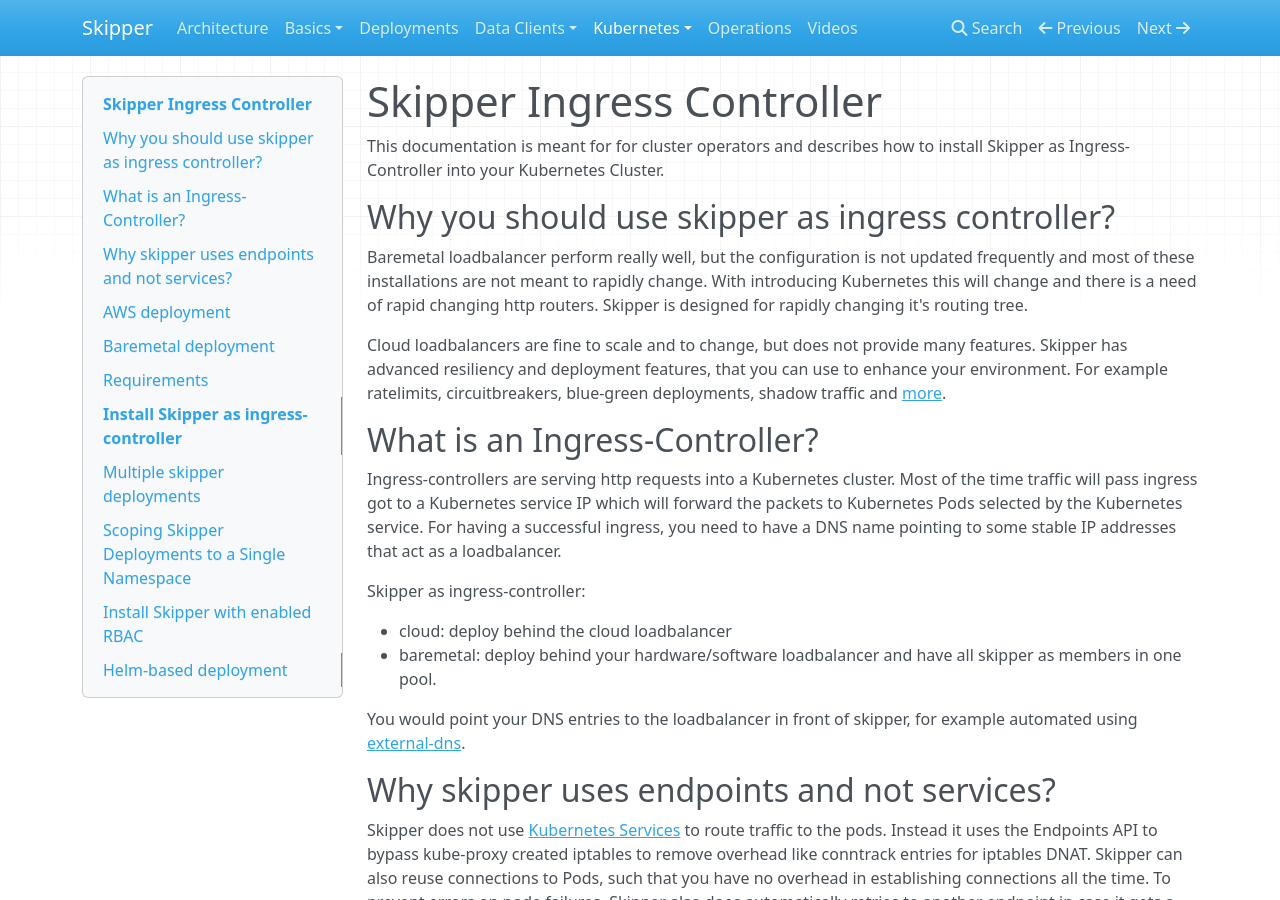
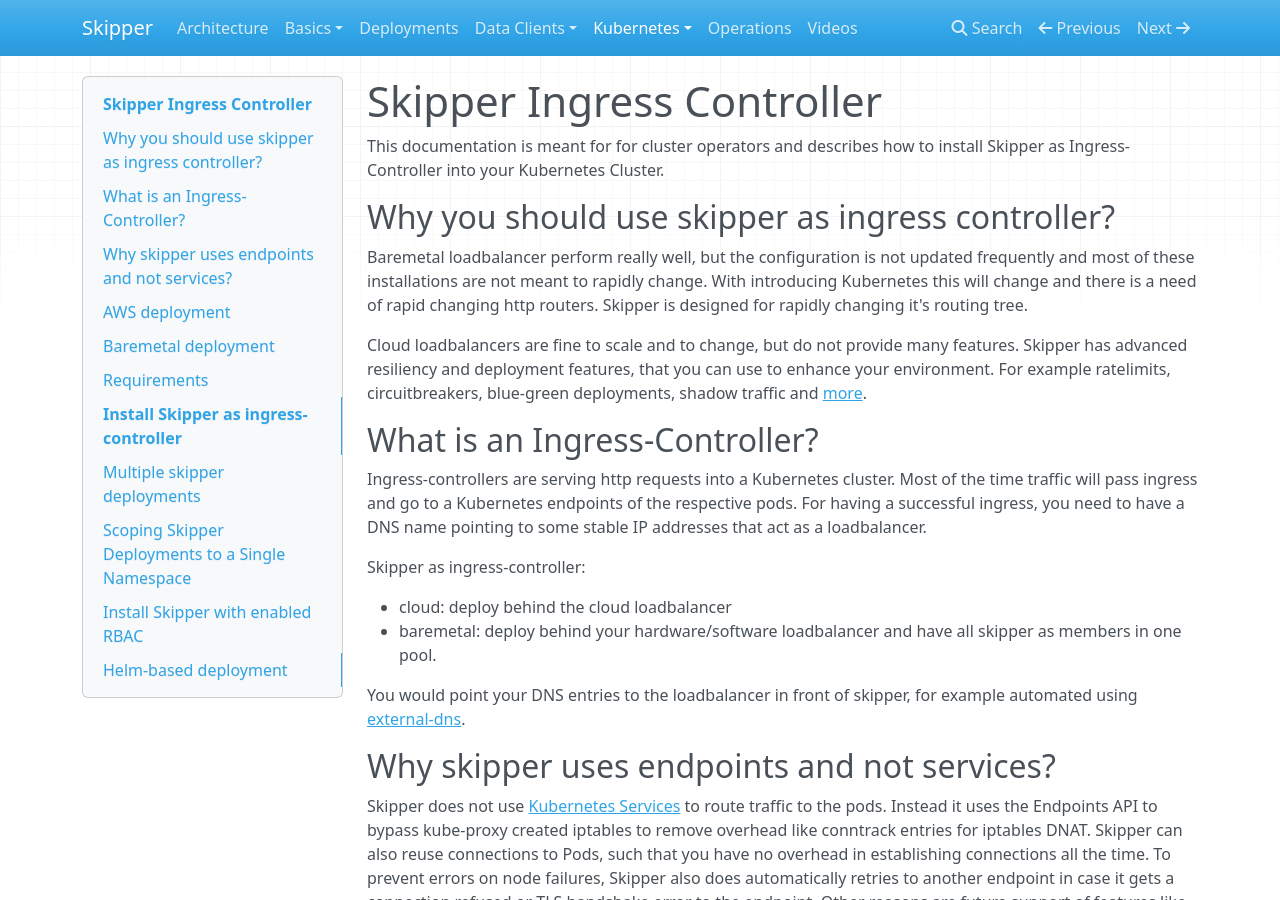
Before and after one commit to zalando/skipper, an MkDocs documentation site: the page built from docs/kubernetes/ingress-controller.md, in a window 1280 px wide and 900 px high. Built offline with MkDocs 1.6.1, drawn with Linux system fonts in a browser that asks for light colours; nearby versions of some CDN libraries; old or Windows-style settings are respelled for this version of MkDocs.

Commit message:
Update ingress-controller.md
Typo fix and change service to endpoints

```diff
--- a/docs/kubernetes/ingress-controller.md
+++ b/docs/kubernetes/ingress-controller.md
@@ -12,7 +12,7 @@
 there is a need of rapid changing http routers. Skipper is designed
 for rapidly changing it's routing tree.
 
-Cloud loadbalancers are fine to scale and to change, but does not
+Cloud loadbalancers are fine to scale and to change, but do not
 provide many features. Skipper has advanced resiliency and deployment
 features, that you can use to enhance your environment. For example
 ratelimits, circuitbreakers, blue-green deployments, shadow traffic
@@ -21,9 +21,8 @@
 ## What is an Ingress-Controller?
 
 Ingress-controllers are serving http requests into a Kubernetes
-cluster. Most of the time traffic will pass ingress got to a
-Kubernetes service IP which will forward the packets to Kubernetes Pods
-selected by the Kubernetes service.
+cluster. Most of the time traffic will pass ingress and go to a
+Kubernetes endpoints of the respective pods.
 For having a successful ingress, you need to have a DNS name pointing
 to some stable IP addresses that act as a loadbalancer.
 
```
